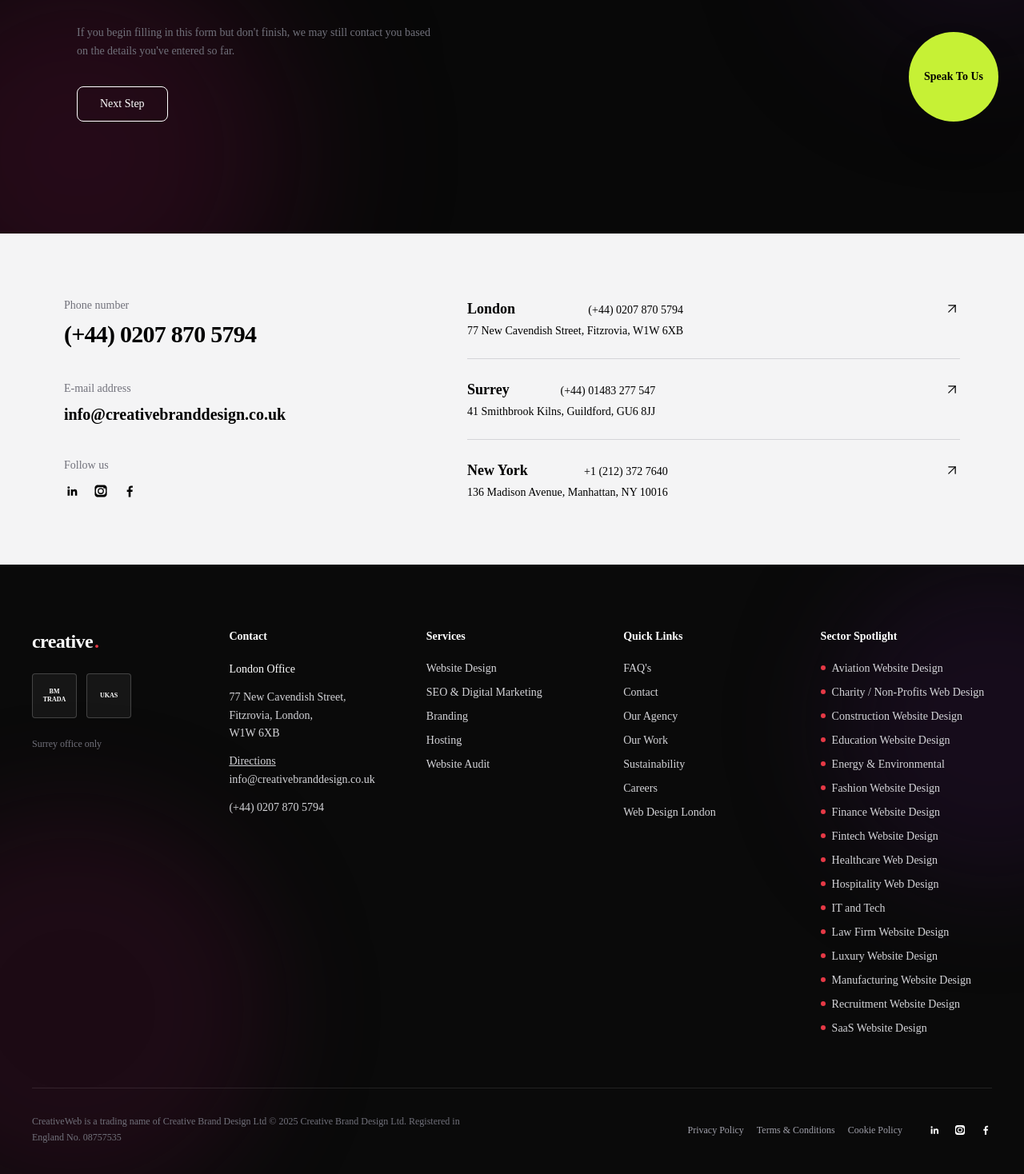
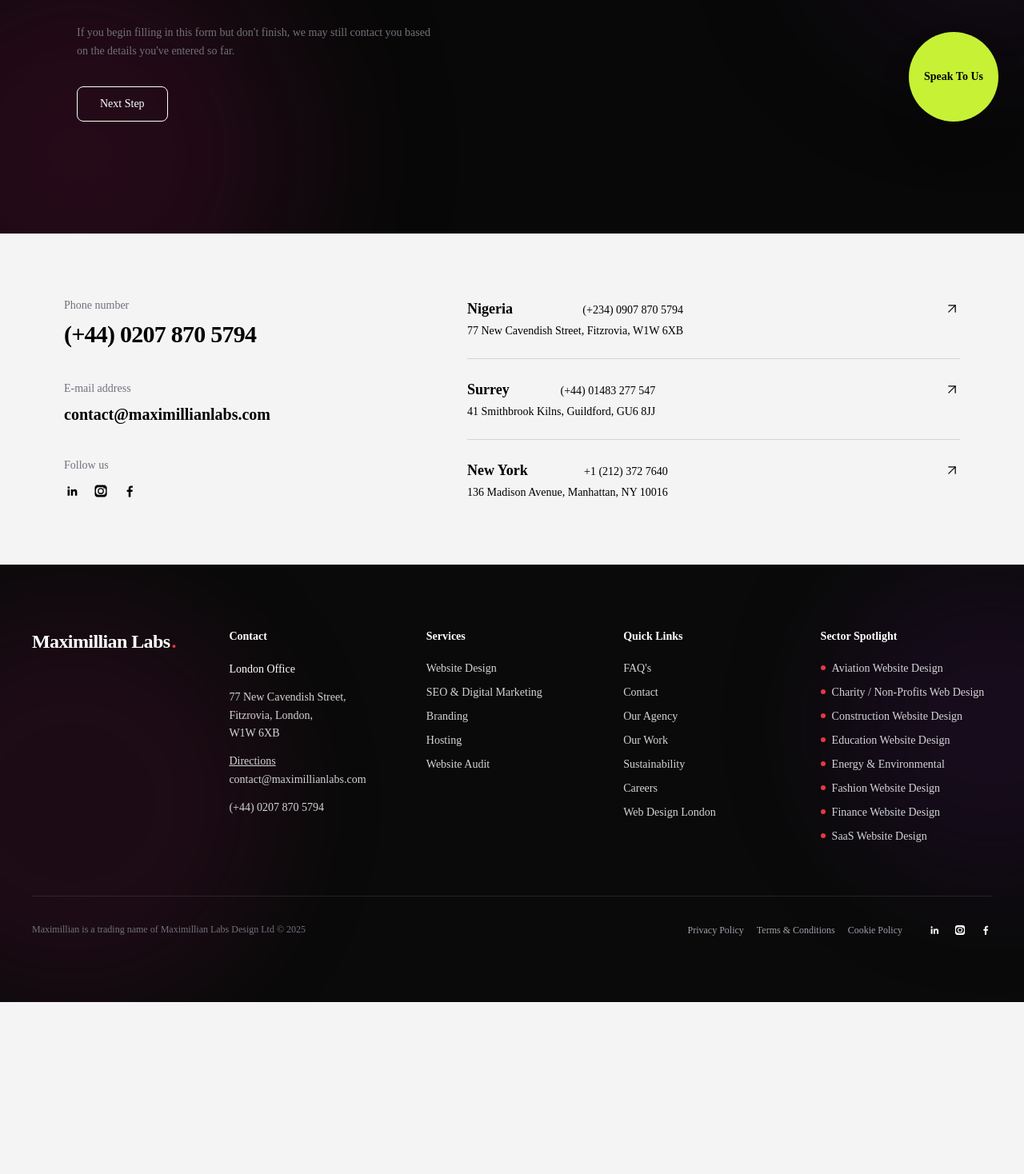
Before and after one commit to codenoirtech/maximillianlabs, a Next.js app: page /contact-us in a window 1280 px wide. Shown: the part 616-2084 px from the top of the page at 80% size. After the commit the page ends 1869 px from the top, so only its background shows below. Built offline with nearby package versions, Linux system fonts and the light colour scheme.

Commit message:
feat:completed the ui contact-us page designed

```diff
--- a/components/contact-info.tsx
+++ b/components/contact-info.tsx
@@ -8,8 +8,8 @@
 
 const offices = [
   {
-    city: "London",
-    phone: "(+44) 0207 870 5794",
+    city: "Nigeria",
+    phone: "(+234) 0907 870 5794",
     address: "77 New Cavendish Street, Fitzrovia, W1W 6XB",
   },
   {
@@ -39,7 +39,7 @@
           <div>
             <p className="mb-2 text-sm text-zinc-500">E-mail address</p>
             <p className="text-lg font-bold text-black md:text-xl">
-              info@creativebranddesign.co.uk
+              contact@maximillianlabs.com
             </p>
           </div>
 
--- a/components/navbar.tsx
+++ b/components/navbar.tsx
@@ -37,7 +37,7 @@
 function Logo({ className }: { className?: string }) {
   return (
     <Link href="/" className={cn("inline-flex items-baseline gap-0.5", className)}>
-      <span className="text-xl font-bold tracking-tight md:text-2xl">creative</span>
+      <span className="text-xl font-bold tracking-tight md:text-2xl">maximillianlabs</span>
       <span className="text-xl font-bold text-[#e63946] md:text-2xl">.</span>
     </Link>
   );
@@ -83,7 +83,7 @@
       <div>
         <p className="mb-2 text-sm text-white/80">E-Mail</p>
         <p className="text-lg font-bold break-words text-white md:text-xl">
-          info@creativebranddesign.co.uk
+          contact@maximillianlabs.com
         </p>
       </div>
 
@@ -117,7 +117,7 @@
       <Button
         variant="outline"
         onClick={onClose}
-        className="h-11 rounded-md border border-white bg-transparent px-6 text-sm font-medium text-white shadow-none hover:bg-white/10"
+        className="h-11 rounded-md border border-white bg-transparent px-6 text-sm font-medium text-white shadow-none"
       >
         Start A Project
       </Button>
--- a/components/site-footer.tsx
+++ b/components/site-footer.tsx
@@ -31,14 +31,6 @@
   "Energy & Environmental",
   "Fashion Website Design",
   "Finance Website Design",
-  "Fintech Website Design",
-  "Healthcare Web Design",
-  "Hospitality Web Design",
-  "IT and Tech",
-  "Law Firm Website Design",
-  "Luxury Website Design",
-  "Manufacturing Website Design",
-  "Recruitment Website Design",
   "SaaS Website Design",
 ];
 
@@ -58,20 +50,9 @@
         <div className="grid gap-12 md:grid-cols-2 lg:grid-cols-5 lg:gap-8">
           <div className="space-y-6 lg:col-span-1">
             <Link href="/" className="inline-flex items-baseline gap-0.5">
-              <span className="text-2xl font-bold tracking-tight">creative</span>
+              <span className="text-2xl font-bold tracking-tight">Maximillian Labs</span>
               <span className="text-2xl font-bold text-[#e63946]">.</span>
             </Link>
-            <div className="flex flex-wrap gap-3">
-              <div className="flex h-14 w-14 items-center justify-center rounded border border-white/20 bg-white/5 text-[8px] font-bold leading-tight text-center">
-                BM
-                <br />
-                TRADA
-              </div>
-              <div className="flex h-14 w-14 items-center justify-center rounded border border-white/20 bg-white/5 text-[8px] font-bold leading-tight text-center">
-                UKAS
-              </div>
-            </div>
-            <p className="text-xs text-zinc-500">Surrey office only</p>
           </div>
 
           <div>
@@ -93,7 +74,7 @@
                   href="mailto:info@creativebranddesign.co.uk"
                   className="hover:text-white"
                 >
-                  info@creativebranddesign.co.uk
+                 contact@maximillianlabs.com
                 </Link>
               </p>
               <p>(+44) 0207 870 5794</p>
@@ -146,8 +127,7 @@
 
         <div className="mt-16 flex flex-col gap-6 border-t border-white/10 pt-8 md:flex-row md:items-center md:justify-between">
           <p className="max-w-xl text-xs leading-relaxed text-zinc-500">
-            CreativeWeb is a trading name of Creative Brand Design Ltd © 2025
-            Creative Brand Design Ltd. Registered in England No. 08757535
+          Maximillian is a trading name of Maximillian Labs Design Ltd © 2025
           </p>
 
           <div className="flex flex-col gap-4 sm:flex-row sm:items-center sm:gap-8">
```
